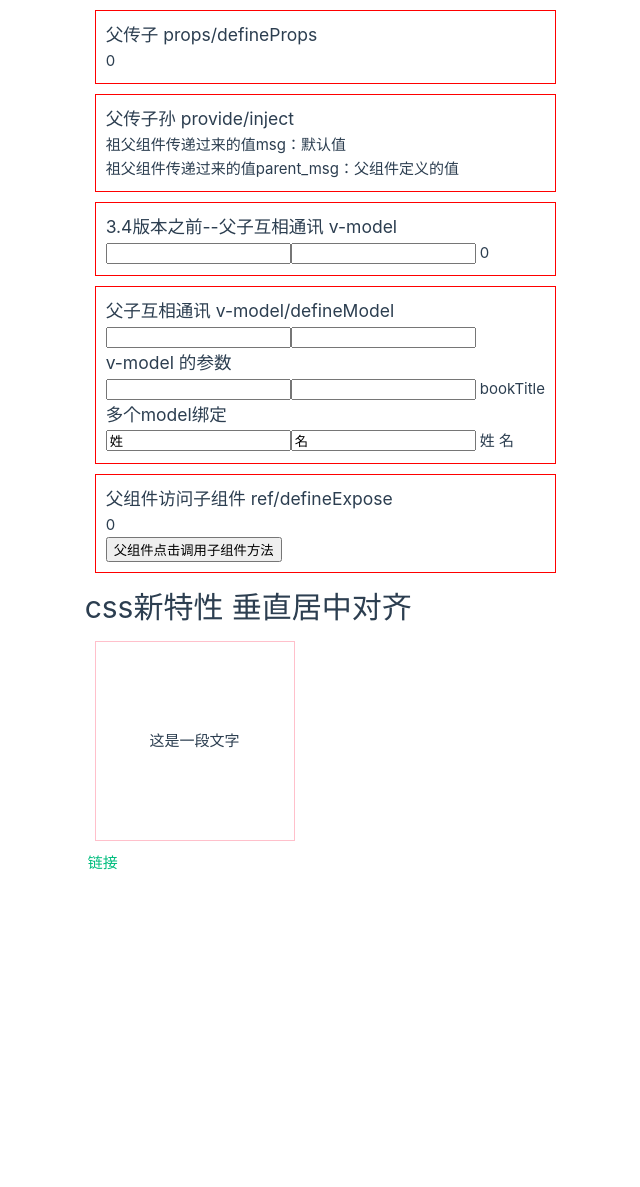
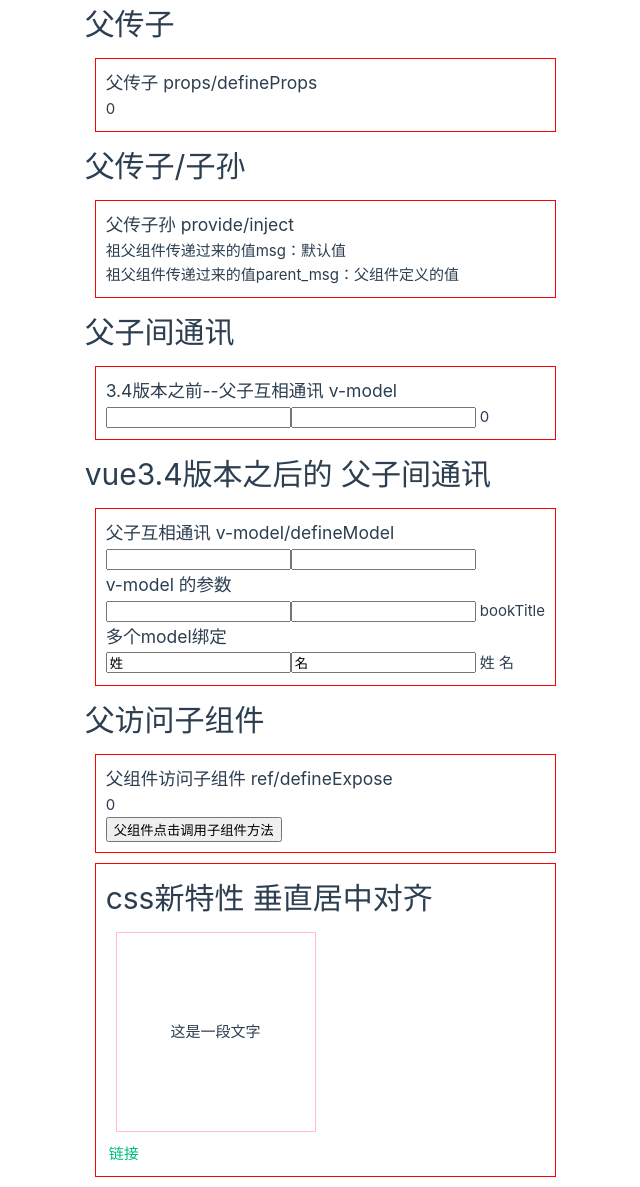
Before and after one commit to Diamondjcx/vue-test, a Vue app: page / in a window 1280 px wide. Shown: the whole page, without its empty margins (74-714 px from the left). Before the commit the page ends 875 px from the top, so only its background shows below. Built offline with nearby package versions, Linux system fonts and the light colour scheme.

Commit message:
add title

```diff
--- a/src/views/parent.vue
+++ b/src/views/parent.vue
@@ -1,17 +1,21 @@
 <template>
+  <h1>父传子</h1>
   <div class="container">
     <h3>父传子 props/defineProps</h3>
     <son1 :msg="parent_msg" />
   </div>
+  <h1>父传子/子孙</h1>
   <div class="container">
     <h3>父传子孙 provide/inject</h3>
     <grandson />
   </div>
+  <h1>父子间通讯</h1>
   <div class="container">
     <h3>3.4版本之前--父子互相通讯 v-model</h3>
     <son2 v-model="count" @update:modelValue="($event) => (foo = $event)" />
     {{ count }}
   </div>
+  <h1>vue3.4版本之后的 父子间通讯</h1>
   <div class="container">
     <h3>父子互相通讯 v-model/defineModel</h3>
     <son2 v-model="countModel" />
@@ -22,12 +26,15 @@
     <son2 v-model:firstName="firstName" v-model:lastName="lastName" />
     {{ firstName }} {{ lastName }}
   </div>
+  <h1>父访问子组件</h1>
   <div class="container">
     <h3>父组件访问子组件 ref/defineExpose</h3>
     <son1 ref="son1Ref" />
     <button @click="update">父组件点击调用子组件方法</button>
   </div>
-  <cssVue />
+  <div class="container">
+    <cssVue />
+  </div>
 </template>
 
 <script setup>
```
